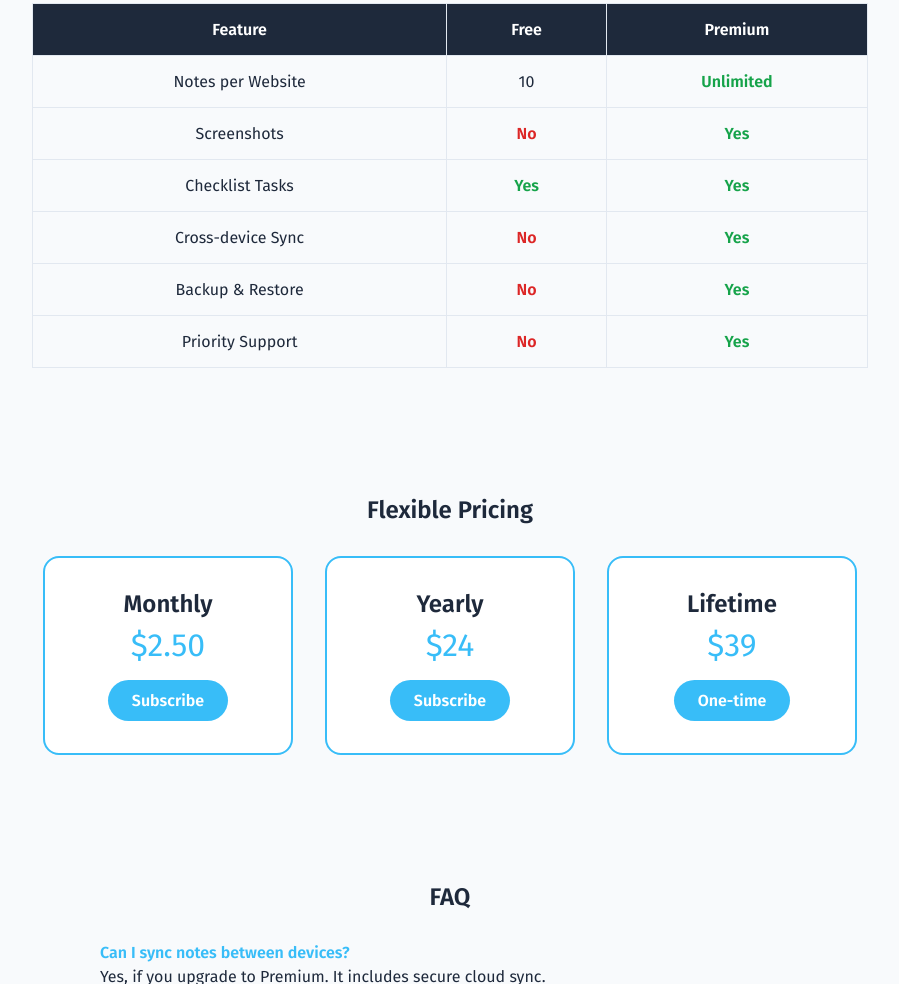
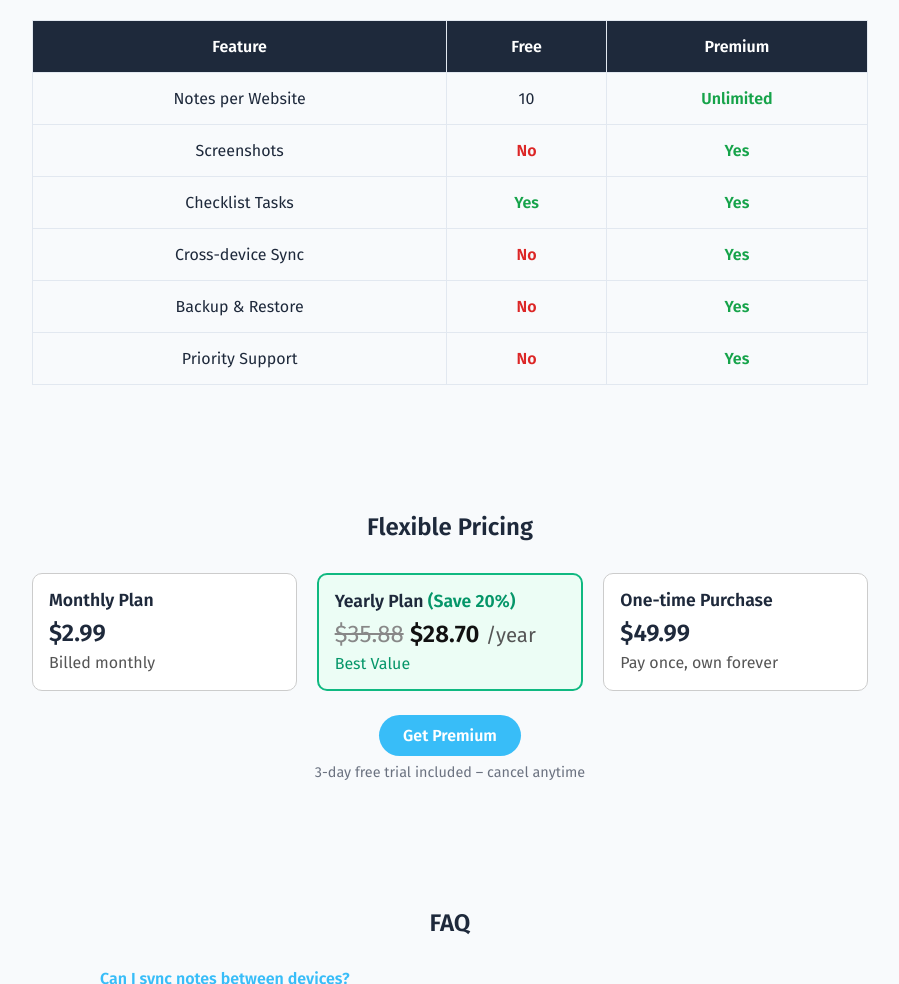
Before and after one commit to PG-BT/notepin, a plain HTML site: page index.html in a window 1280 px wide. Shown: the part 1035-2019 px from the top of the page, without its empty margins (190-1089 px from the left). Drawn offline with Linux system fonts and the light colour scheme.

Commit message:
Update index.html

```diff
--- a/index.html
+++ b/index.html
@@ -133,7 +133,10 @@
     <img src="logo.png" alt="NotePin logo">
     <h1>NotePin</h1>
     <p>Pin notes, todos & screenshots directly to any webpage. Organized. Visual. Smart.</p>
-    <a class="cta" href="#">Install Extension</a>
+    <a class="cta" href="#">
+  <img src="https://www.google.com/chrome/static/images/chrome-logo.svg" alt="Chrome Logo" style="height: 20px; vertical-align: middle; margin-right: 0.5em;">
+  Install Extension
+</a>
   </header>
 
   <section>
@@ -184,25 +187,35 @@
   </section>
 
   <section>
-    <h2 style="text-align:center;">Flexible Pricing</h2>
-    <div class="pricing-boxes">
-      <div class="price">
-        <h4>Monthly</h4>
-        <span>$2.50</span>
-        <a href="#" class="buy-button">Subscribe</a>
-      </div>
-      <div class="price">
-        <h4>Yearly</h4>
-        <span>$24</span>
-        <a href="#" class="buy-button">Subscribe</a>
-      </div>
-      <div class="price">
-        <h4>Lifetime</h4>
-        <span>$39</span>
-        <a href="#" class="buy-button">One-time</a>
-      </div>
+  <h2 style="text-align:center;">Flexible Pricing</h2>
+  <div style="display: flex; gap: 20px; flex-wrap: wrap; margin-top: 2rem; justify-content: center;">
+    <div style="flex: 1; min-width: 200px; border: 1px solid #ccc; border-radius: 10px; background-color: #ffffff; padding: 16px;">
+      <h5 style="margin: 0 0 8px; font-size: 1.1em; font-weight: bold;">Monthly Plan</h5>
+      <p style="margin: 0; font-size: 1.5em; font-weight: bold;">$2.99</p>
+      <p style="margin-top: 6px; color: #555;">Billed monthly</p>
     </div>
-  </section>
+
+    <div style="flex: 1; min-width: 200px; border: 2px solid #10b981; border-radius: 10px; background-color: #ecfdf5; padding: 16px;">
+      <h5 style="margin: 0 0 8px; font-size: 1.1em; font-weight: bold;">Yearly Plan <span style="color: #059669;">(Save 20%)</span></h5>
+      <p style="margin: 0; font-size: 1.5em;">
+        <span style="text-decoration: line-through; color: #888;">$35.88</span>
+        <span style="font-weight: bold; color: #111;"> $28.70</span>
+        <span style="font-size: 0.85em; color: #555;">/year</span>
+      </p>
+      <p style="margin-top: 6px; color: #059669; font-weight: 500;">Best Value</p>
+    </div>
+
+    <div style="flex: 1; min-width: 200px; border: 1px solid #ccc; border-radius: 10px; background-color: #ffffff; padding: 16px;">
+      <h5 style="margin: 0 0 8px; font-size: 1.1em; font-weight: bold;">One-time Purchase</h5>
+      <p style="margin: 0; font-size: 1.5em; font-weight: bold;">$49.99</p>
+      <p style="margin-top: 6px; color: #555;">Pay once, own forever</p>
+    </div>
+  </div>
+  <div style="text-align: center; margin-top: 1.5em;">
+    <a href="https://extensiohub.com" class="buy-button">Get Premium</a>
+    <p style="margin-top: 0.5em; font-size: 0.9em; color: #6b7280;">3-day free trial included – cancel anytime</p>
+  </div>
+</section>
 
   <section>
     <h2 style="text-align:center;">FAQ</h2>
```
